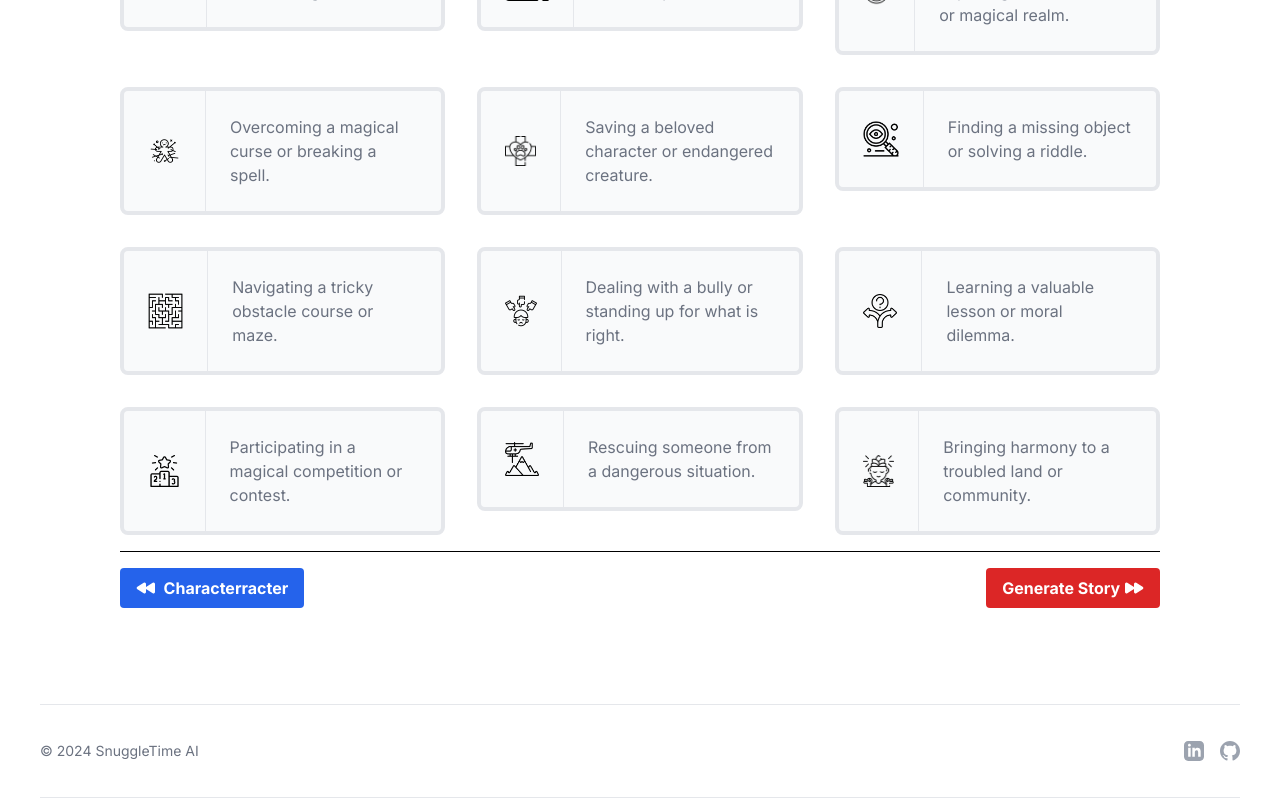
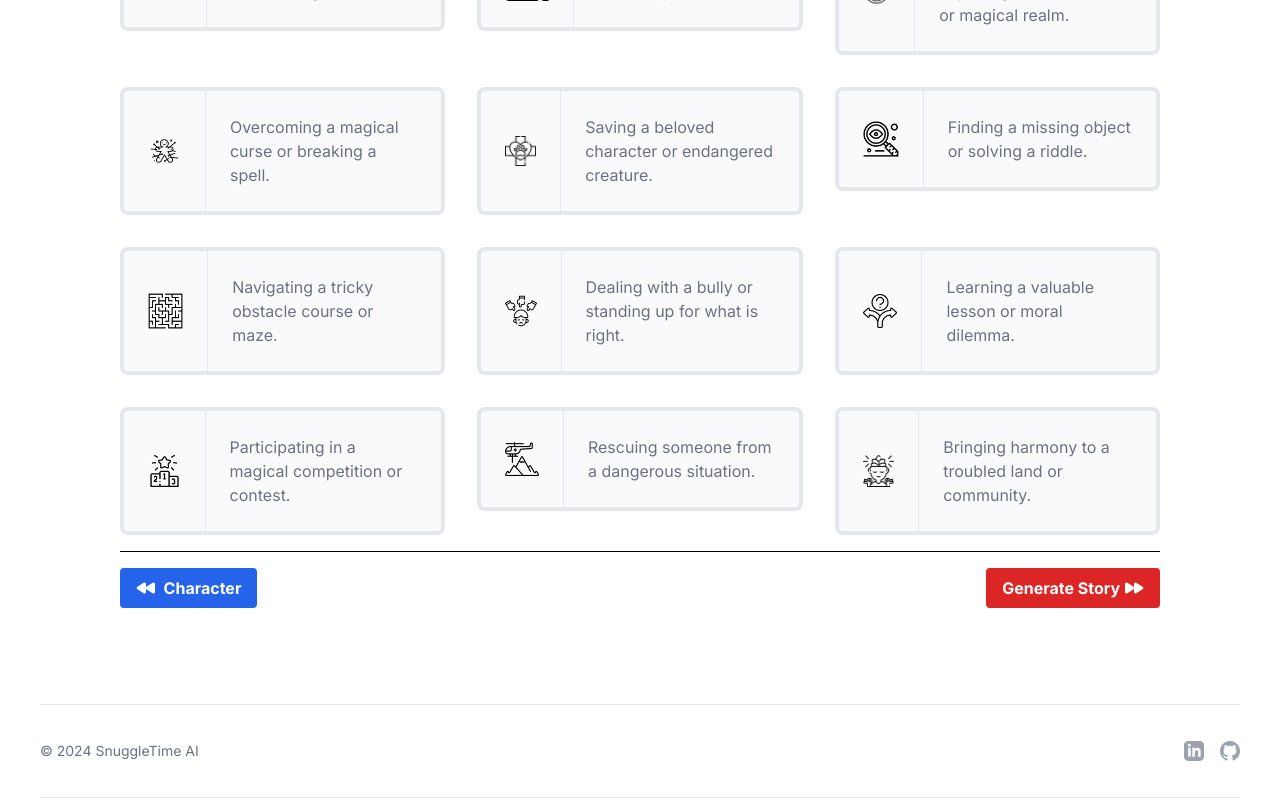
Before and after one commit to slvpkd/snuggletime, a Next.js app: page /scenario in a window 1280 px wide. Shown: the part 683-1483 px from the top of the page. Built offline with nearby package versions, Linux system fonts and the light colour scheme.

Commit message:
Fixes SP

```diff
--- a/src/app/scenario/page.tsx
+++ b/src/app/scenario/page.tsx
@@ -59,7 +59,7 @@ const Scenario = () => {
           <p className="float-left">
             <PageLink
               href="/primarycharacter"
-              label="Characterracter"
+              label="Character"
               align="left"
             />
           </p>
```
